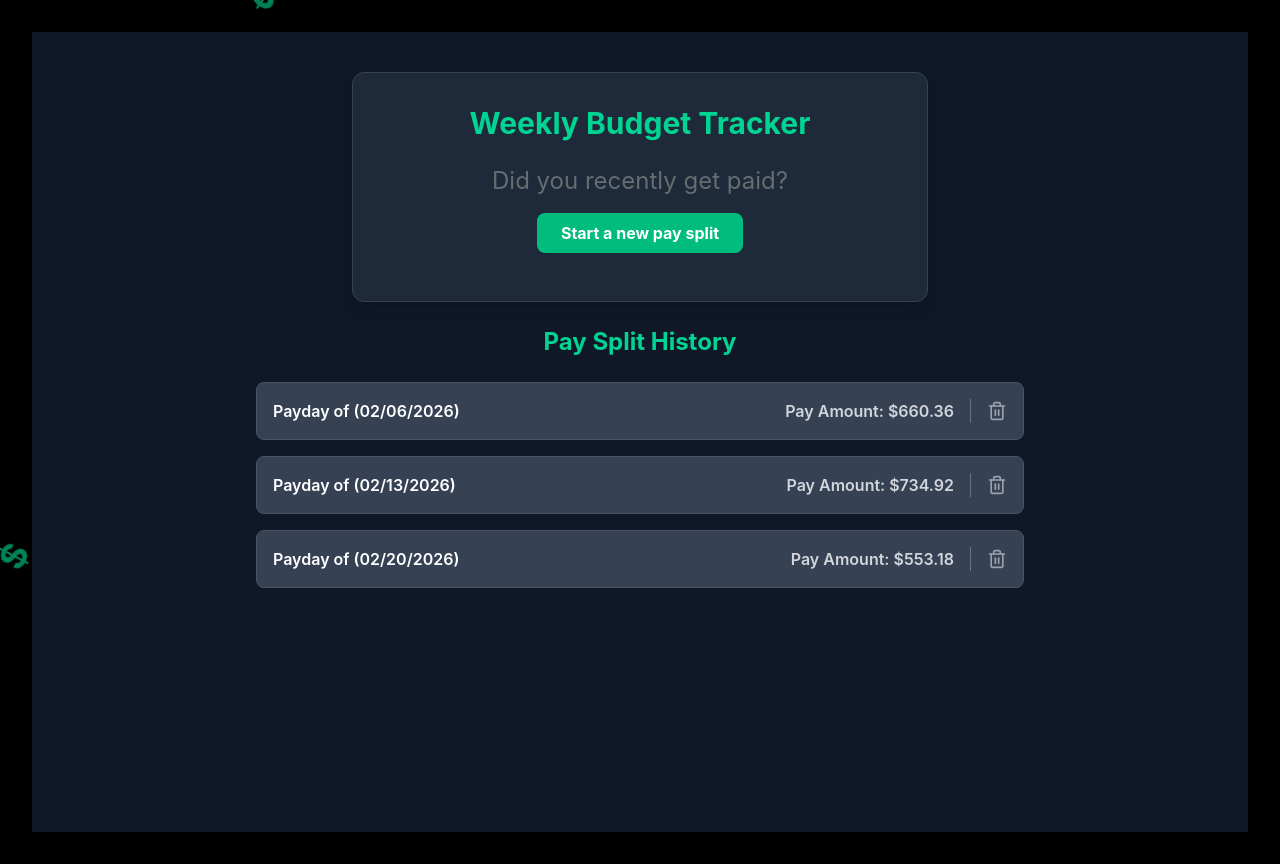
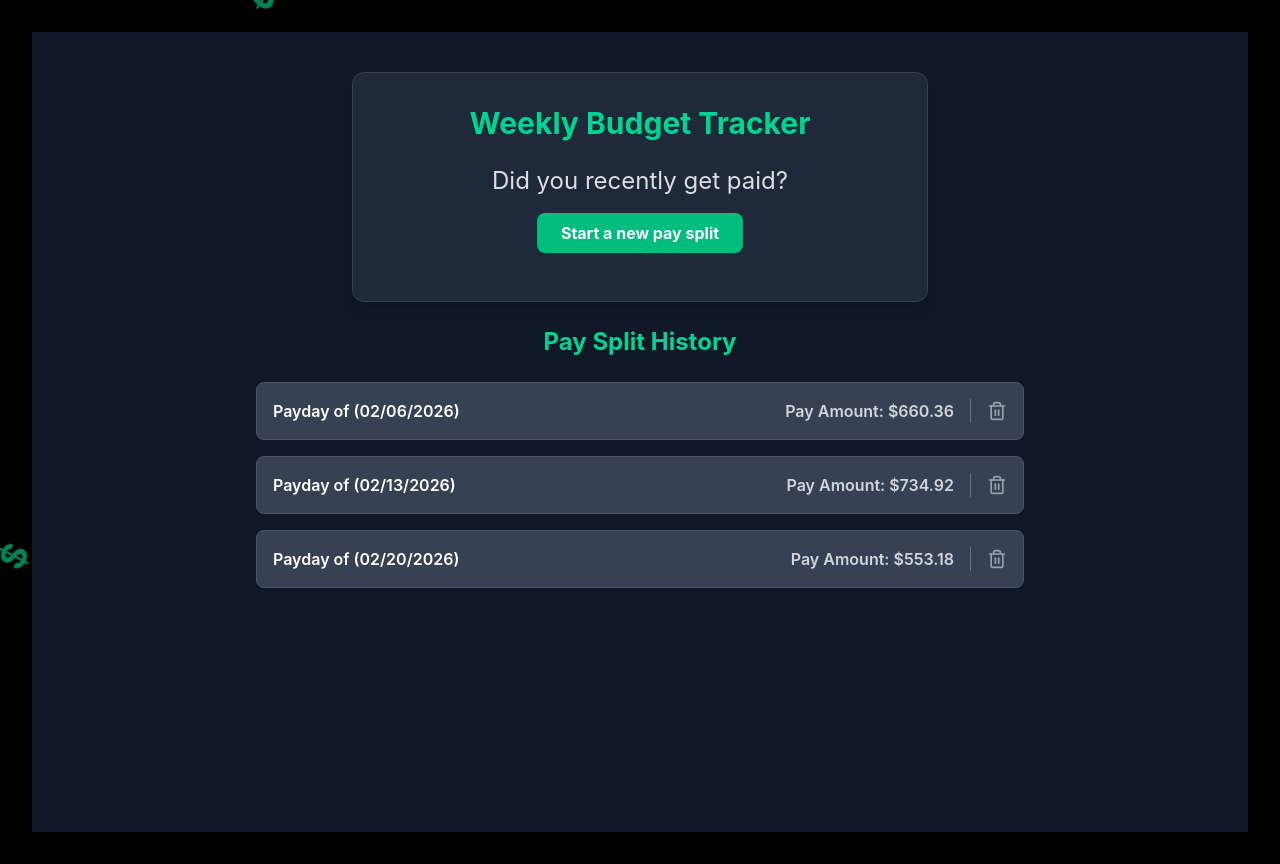
Before and after one commit to ChickPhilA/budget-tracker, a React (Vite) app: page / in a window 1280 px wide. Built offline with nearby package versions, Linux system fonts and the light colour scheme.

Commit message:
Slightly adjusted color of the text

```diff
--- a/src/NewSplitButton.jsx
+++ b/src/NewSplitButton.jsx
@@ -5,7 +5,7 @@ function NewSplitButton({paySplitScreenOpen}) {
 
     return (
         <>
-            <h1 className="text-2xl text-[rgb(100,110,113)] my-4"> {"Did you recently get paid?"} </h1>
+            <h1 className="text-2xl text-[rgb(221,222,223)] my-4"> {"Did you recently get paid?"} </h1>
             <Button text= {label} onClick={paySplitScreenOpen} />
         </>
     );
```
